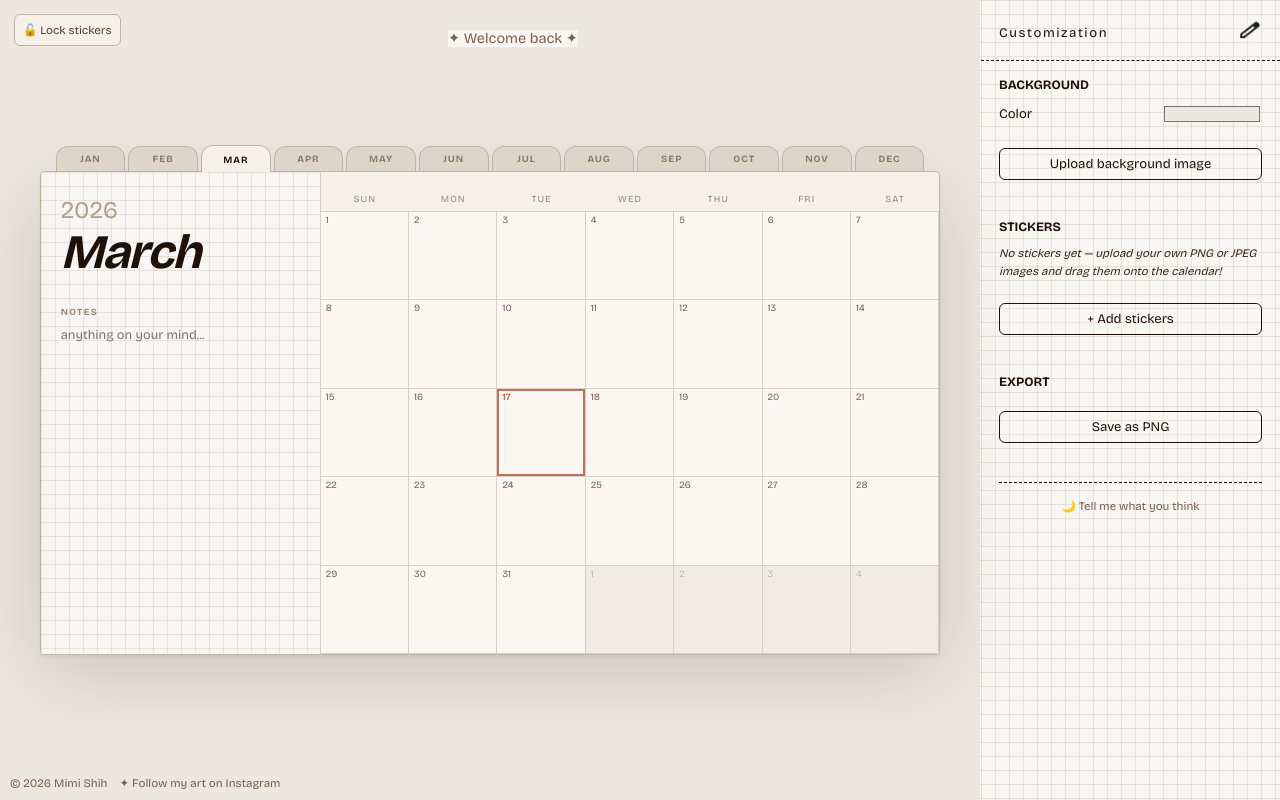
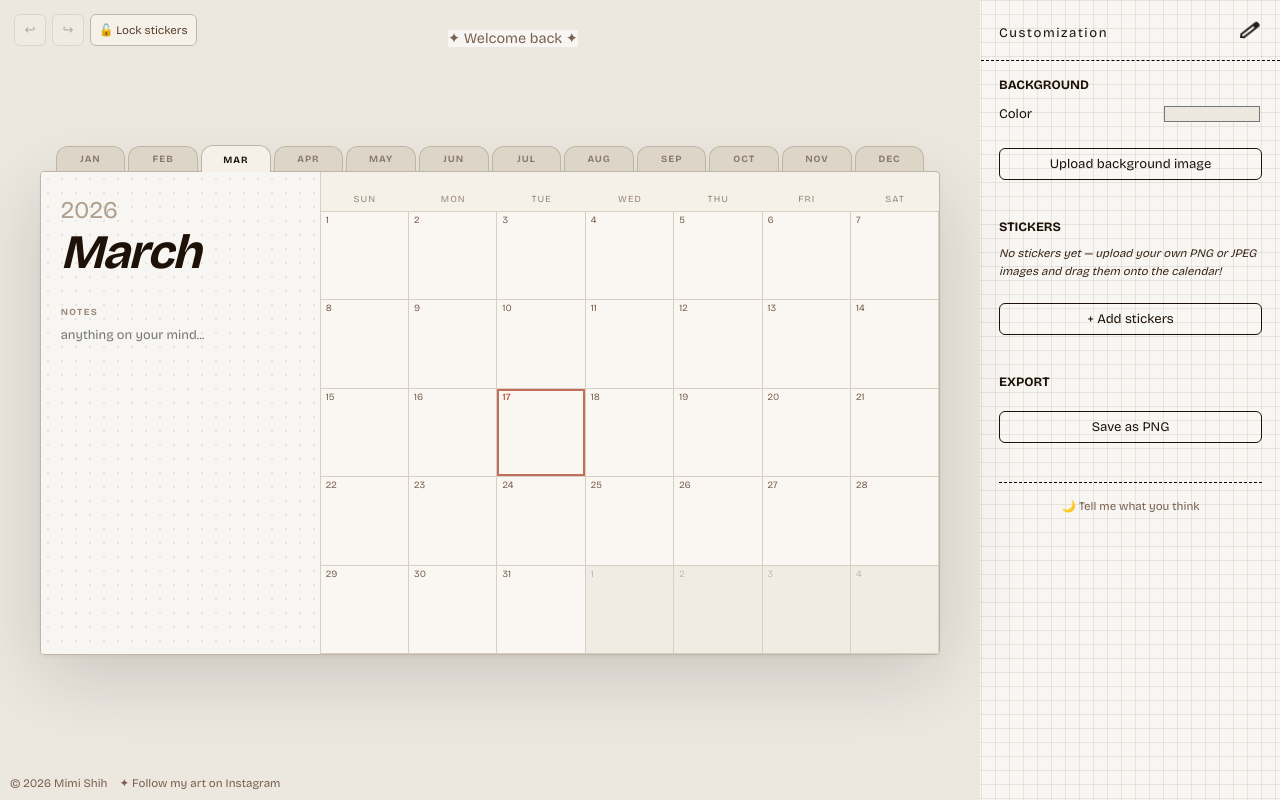
Before and after one commit to mimishih042/bullet-journal, a React (Vite) app: page / in a window 1280 px wide. Built offline with nearby package versions, Linux system fonts and the light colour scheme.

Commit message:
add undo/redo functionality

```diff
--- a/src/App.module.css
+++ b/src/App.module.css
@@ -58,6 +58,33 @@
 .lockBtnOn:hover {
   background: var(--color-ink);
   opacity: 0.85;
+}
+
+/* ── Undo / Redo buttons ─────────────────────────────── */
+.undoBtn {
+  font-family: var(--font-sans);
+  font-size: var(--text-md);
+  width: 32px;
+  height: 32px;
+  border-radius: var(--space-3);
+  border: 1px solid var(--color-border);
+  background: var(--color-surface-card);
+  color: var(--color-ink-secondary);
+  cursor: pointer;
+  transition: background var(--duration-base), opacity var(--duration-base);
+  display: flex;
+  align-items: center;
+  justify-content: center;
+  padding: 0;
+}
+
+.undoBtn:hover:not(:disabled) {
+  background: var(--color-surface-hover);
+}
+
+.undoBtn:disabled {
+  opacity: 0.35;
+  cursor: default;
 }
 
 /* ── Install button ──────────────────────────────────── */
--- a/src/App.tsx
+++ b/src/App.tsx
@@ -1,9 +1,11 @@
-import { useState, useEffect } from 'react';
+import { useState, useEffect, useMemo } from 'react';
 import BackgroundControl from './components/BackgroundControl';
 import MonthTabs from './components/MonthTabs';
 import CalendarCard from './components/CalendarCard';
 import { loadPhoto } from './storage';
 import styles from './App.module.css';
+import { useHistory } from './hooks/useHistory';
+import { HistoryContext } from './context/HistoryContext';
 
 const today = new Date();
 const todayKey = today.toISOString().split('T')[0];
@@ -25,6 +27,33 @@ export default function App() {
   const [panelOpen,      setPanelOpen]      = useState(true);
   const [stickersLocked, setStickersLocked] = useState(false);
   const isNarrow = useIsNarrow();
+  const history = useHistory();
+
+  // Clear history when the user navigates to a different month or year
+  useEffect(() => {
+    history.clear();
+  }, [viewYear, viewMonth, history.clear]); // eslint-disable-line react-hooks/exhaustive-deps
+
+  // Keyboard shortcuts: Cmd/Ctrl+Z = undo, Cmd/Ctrl+Shift+Z or Ctrl+Y = redo
+  useEffect(() => {
+    const handleKey = (e: KeyboardEvent) => {
+      const mod = e.ctrlKey || e.metaKey;
+      if (!mod) return;
+      if (!e.shiftKey && e.key === 'z') { e.preventDefault(); history.undo(); }
+      else if ((e.shiftKey && e.key === 'z') || e.key === 'y') { e.preventDefault(); history.redo(); }
+    };
+    document.addEventListener('keydown', handleKey);
+    return () => document.removeEventListener('keydown', handleKey);
+  }, [history.undo, history.redo]); // eslint-disable-line react-hooks/exhaustive-deps
+
+  const historyValue = useMemo(() => ({
+    push:    history.push,
+    undo:    history.undo,
+    redo:    history.redo,
+    clear:   history.clear,
+    canUndo: history.canUndo,
+    canRedo: history.canRedo,
+  }), [history.push, history.undo, history.redo, history.clear, history.canUndo, history.canRedo]); // eslint-disable-line react-hooks/exhaustive-deps
 
   const [installPrompt, setInstallPrompt] = useState<Event | null>(null);
   const [installed,     setInstalled]     = useState(false);
@@ -71,6 +100,7 @@ export default function App() {
   }
 
   return (
+    <HistoryContext.Provider value={historyValue}>
     <div className={styles.pageRoot}>
       {showNudge && (
         <p className={styles.nudge} data-print-hidden>
@@ -113,6 +143,18 @@ export default function App() {
           </button>
         )}
         <button
+          className={styles.undoBtn}
+          onClick={history.undo}
+          disabled={!history.canUndo}
+          title="Undo (⌘Z)"
+        >↩</button>
+        <button
+          className={styles.undoBtn}
+          onClick={history.redo}
+          disabled={!history.canRedo}
+          title="Redo (⌘⇧Z)"
+        >↪</button>
+        <button
           className={`${styles.lockBtn} ${stickersLocked ? styles.lockBtnOn : ''}`}
           onClick={() => setStickersLocked(l => !l)}
           title={stickersLocked ? 'Unlock stickers' : 'Lock stickers'}
@@ -121,5 +163,6 @@ export default function App() {
         </button>
       </div>
     </div>
+    </HistoryContext.Provider>
   );
 }
--- a/src/components/BackgroundControl.tsx
+++ b/src/components/BackgroundControl.tsx
@@ -1,4 +1,4 @@
-import { useState, useEffect, useRef } from 'react';
+import { useState, useEffect, useRef, useCallback } from 'react';
 import { toPng } from 'html-to-image';
 import { saveSetting, loadSetting, saveStickerItem, loadAllStickers, deleteStickerItem } from '../storage';
 import type { StickerItem } from '../storage';
@@ -6,6 +6,7 @@ import EditIcon from '../assets/edit.svg'
 import ExtractExample from '../assets/extract-example.png';
 import styles from './BackgroundControl.module.css';
 import extractStyles from './ExtractModal.module.css';
+import { useHistoryContext } from '../context/HistoryContext';
 import StickerPeelPreview from './StickerPeelPreview';
 import FeedbackPrompt from './FeedbackPrompt';
 import { extractStickersFromSheet } from '../utils/extractStickers';
@@ -104,11 +105,14 @@ interface Props {
 }
 
 export default function BackgroundControl({ open, onToggle, year, month }: Props) {
+  const history = useHistoryContext();
   const [bgColor, setBgColor] = useState('#ece7df');
   const [stickerPack, setStickerPack] = useState<StickerItem[]>([]);
   const fileInputRef = useRef<HTMLInputElement>(null);
   const stickerInputRef = useRef<HTMLInputElement>(null);
   const touchDragRef = useRef<{ dataURL: string; ghost: HTMLDivElement } | null>(null);
+  const currentBgRef = useRef<{ type: 'color' | 'image'; value: string }>({ type: 'color', value: '#ece7df' });
+  const colorPickerBaseRef = useRef('#ece7df');
   const [extracting, setExtracting] = useState(false);
   // ── Add-stickers modal ─────────────────────────────────────────────────
   const [addModalView, setAddModalView] = useState<'select' | 'extract'>('select');
@@ -124,8 +128,11 @@ export default function BackgroundControl({ open, onToggle, year, month }: Props
         document.body.style.backgroundImage = 'none';
         document.body.style.backgroundColor = value;
         setBgColor(value);
+        currentBgRef.current = { type: 'color', value };
+        colorPickerBaseRef.current = value;
       } else if (type === 'image' && value) {
         document.body.style.background = `url(${value}) center/cover no-repeat fixed`;
+        currentBgRef.current = { type: 'image', value };
       }
     })();
   }, []);
@@ -134,21 +141,40 @@ export default function BackgroundControl({ open, onToggle, year, month }: Props
     loadAllStickers().then(setStickerPack);
   }, []);
 
+  const applyBg = useCallback(async (bg: { type: 'color' | 'image'; value: string }) => {
+    if (bg.type === 'color') {
+      setBgColor(bg.value);
+      document.body.style.backgroundImage = 'none';
+      document.body.style.backgroundColor = bg.value;
+      await saveSetting('bg-type', 'color');
+      await saveSetting('bg-value', bg.value);
+    } else {
+      document.body.style.background = `url(${bg.value}) center/cover no-repeat fixed`;
+      await saveSetting('bg-type', 'image');
+      await saveSetting('bg-value', bg.value);
+    }
+    currentBgRef.current = bg;
+  }, []);
+
   const applyColor = async (color: string) => {
     setBgColor(color);
     document.body.style.backgroundImage = 'none';
     document.body.style.backgroundColor = color;
     await saveSetting('bg-type', 'color');
     await saveSetting('bg-value', color);
+    currentBgRef.current = { type: 'color', value: color };
   };
 
   const applyImageFile = (file: File) => {
+    const prev = { ...currentBgRef.current };
     const reader = new FileReader();
     reader.onload = async e => {
       const url = e.target!.result as string;
-      document.body.style.background = `url(${url}) center/cover no-repeat fixed`;
-      await saveSetting('bg-type', 'image');
-      await saveSetting('bg-value', url);
+      await applyBg({ type: 'image', value: url });
+      history.push({
+        undo: () => applyBg(prev),
+        redo: () => applyBg({ type: 'image', value: url }),
+      });
     };
     reader.readAsDataURL(file);
   };
@@ -568,7 +594,18 @@ export default function BackgroundControl({ open, onToggle, year, month }: Props
               <input
                 type="color"
                 value={bgColor}
+                onFocus={() => { colorPickerBaseRef.current = currentBgRef.current.value; }}
                 onChange={e => applyColor(e.target.value)}
+                onBlur={e => {
+                  const next = e.target.value;
+                  const base = colorPickerBaseRef.current;
+                  if (next !== base) {
+                    history.push({
+                      undo: () => applyBg({ type: 'color', value: base }),
+                      redo: () => applyBg({ type: 'color', value: next }),
+                    });
+                  }
+                }}
               />
             </label>
             <button
--- a/src/components/CalendarCard.tsx
+++ b/src/components/CalendarCard.tsx
@@ -5,6 +5,7 @@ import CalendarGrid from './CalendarGrid';
 import StickerLayer from './StickerLayer';
 import { loadPlacedStickers, savePlacedStickers } from '../storage';
 import type { PlacedSticker } from '../storage';
+import { useHistoryContext } from '../context/HistoryContext';
 
 const DAY_LABELS = ['Sun', 'Mon', 'Tue', 'Wed', 'Thu', 'Fri', 'Sat'];
 
@@ -23,6 +24,7 @@ export default function CalendarCard({ year, month, onPrevYear, onNextYear, stic
   const cardRef = useRef<HTMLDivElement>(null);
   const monthKey = `placed-${year}-${month}`;
   const placedStickersRef = useRef(placedStickers);
+  const history = useHistoryContext();
 
   useLayoutEffect(() => {
     if (!cardRef.current) return;
@@ -74,13 +76,28 @@ export default function CalendarCard({ year, month, onPrevYear, onNextYear, stic
         const updated = [...placedStickersRef.current, newSticker];
         setPlacedStickers(updated);
         savePlacedStickers(monthKey, updated);
+
+        const addedId = newSticker.id;
+        const key = monthKey;
+        history.push({
+          undo: () => setPlacedStickers(curr => {
+            const u = curr.filter(s => s.id !== addedId);
+            savePlacedStickers(key, u);
+            return u;
+          }),
+          redo: () => setPlacedStickers(curr => {
+            const u = [...curr, newSticker];
+            savePlacedStickers(key, u);
+            return u;
+          }),
+        });
       };
       img.src = dataURL;
     };
 
     document.addEventListener('sticker-touch-drop', handleTouchDrop);
     return () => document.removeEventListener('sticker-touch-drop', handleTouchDrop);
-  }, [monthKey]); // monthKey is the only dependency — sticker state is read via ref
+  }, [monthKey]); // history.push is stable (useCallback [])
 
   const handleDragOver = (e: React.DragEvent) => {
     if (e.dataTransfer.types.includes('sticker-data')) {
@@ -90,7 +107,6 @@ export default function CalendarCard({ year, month, onPrevYear, onNextYear, stic
   };
 
   const handleDragLeave = (e: React.DragEvent) => {
-    // only clear if leaving the card entirely
     if (!cardRef.current?.contains(e.relatedTarget as Node)) {
       setStickerDragOver(false);
     }
@@ -110,13 +126,13 @@ export default function CalendarCard({ year, month, onPrevYear, onNextYear, stic
     const pixelX = e.clientX - rect.left;
     const pixelY = e.clientY - rect.top;
 
-    // Read natural dimensions so non-square stickers aren't forced into a square box
     const img = new Image();
     img.onload = () => {
-      const fracW  = 80 / rect.width;
-      const fracH  = fracW * (img.naturalHeight / img.naturalWidth);
+      const fracW    = 80 / rect.width;
+      const fracH    = fracW * (img.naturalHeight / img.naturalWidth);
       const halfPixH = (fracH * rect.width) / 2;
 
+      // Capture prev state inside onload via ref (avoids stale closure on async boundary)
       const newSticker: PlacedSticker = {
         id: crypto.randomUUID(),
         stickerDataURL: dataURL,
@@ -125,32 +141,95 @@ export default function CalendarCard({ year, month, onPrevYear, onNextYear, stic
         width:  fracW,
         height: fracH,
         rotation: 0,
-        zIndex: nextZIndex(placedStickers),
+        zIndex: nextZIndex(placedStickersRef.current),
       };
 
-      const updated = [...placedStickers, newSticker];
+      const updated = [...placedStickersRef.current, newSticker];
       setPlacedStickers(updated);
       savePlacedStickers(monthKey, updated);
+
+      const addedId = newSticker.id;
+      const key = monthKey;
+      history.push({
+        undo: () => setPlacedStickers(curr => {
+          const u = curr.filter(s => s.id !== addedId);
+          savePlacedStickers(key, u);
+          return u;
+        }),
+        redo: () => setPlacedStickers(curr => {
+          const u = [...curr, newSticker];
+          savePlacedStickers(key, u);
+          return u;
+        }),
+      });
     };
     img.src = dataURL;
   };
 
   const handleStickerMove = (id: string, x: number, y: number) => {
+    const prev = placedStickers.find(s => s.id === id);
+    const prevX = prev?.x ?? x, prevY = prev?.y ?? y;
+    const key = monthKey;
     const updated = placedStickers.map(s => s.id === id ? { ...s, x, y } : s);
     setPlacedStickers(updated);
     savePlacedStickers(monthKey, updated);
+    history.push({
+      undo: () => setPlacedStickers(curr => {
+        const u = curr.map(s => s.id === id ? { ...s, x: prevX, y: prevY } : s);
+        savePlacedStickers(key, u);
+        return u;
+      }),
+      redo: () => setPlacedStickers(curr => {
+        const u = curr.map(s => s.id === id ? { ...s, x, y } : s);
+        savePlacedStickers(key, u);
+        return u;
+      }),
+    });
   };
 
   const handleStickerDelete = (id: string) => {
+    const deleted = placedStickers.find(s => s.id === id);
+    if (!deleted) return;
+    const key = monthKey;
     const updated = placedStickers.filter(s => s.id !== id);
     setPlacedStickers(updated);
     savePlacedStickers(monthKey, updated);
+    history.push({
+      undo: () => setPlacedStickers(curr => {
+        const u = [...curr, deleted];
+        savePlacedStickers(key, u);
+        return u;
+      }),
+      redo: () => setPlacedStickers(curr => {
+        const u = curr.filter(s => s.id !== id);
+        savePlacedStickers(key, u);
+        return u;
+      }),
+    });
   };
 
   const handleStickerUpdate = (id: string, patch: Partial<PlacedSticker>) => {
+    const prev = placedStickers.find(s => s.id === id);
+    if (!prev) return;
+    const prevPatch = Object.fromEntries(
+      Object.keys(patch).map(k => [k, (prev as unknown as Record<string, unknown>)[k]])
+    ) as Partial<PlacedSticker>;
+    const key = monthKey;
     const updated = placedStickers.map(s => s.id === id ? { ...s, ...patch } : s);
     setPlacedStickers(updated);
     savePlacedStickers(monthKey, updated);
+    history.push({
+      undo: () => setPlacedStickers(curr => {
+        const u = curr.map(s => s.id === id ? { ...s, ...prevPatch } : s);
+        savePlacedStickers(key, u);
+        return u;
+      }),
+      redo: () => setPlacedStickers(curr => {
+        const u = curr.map(s => s.id === id ? { ...s, ...patch } : s);
+        savePlacedStickers(key, u);
+        return u;
+      }),
+    });
   };
 
   const handleBringToFront = (id: string) => {
@@ -160,6 +239,8 @@ export default function CalendarCard({ year, month, onPrevYear, onNextYear, stic
       savePlacedStickers(monthKey, updated);
       return updated;
     });
+    // Intentionally not recorded in history — z-index reordering is a UX convenience,
+    // not a meaningful state change the user would want to undo.
   };
 
   return (
--- a/src/components/CalendarCell.tsx
+++ b/src/components/CalendarCell.tsx
@@ -3,6 +3,7 @@ import { heicTo, isHeic } from 'heic-to';
 import styles from './CalendarCell.module.css';
 import { savePhoto, loadPhoto, deletePhoto } from '../storage';
 import CropModal from './CropModal';
+import { useHistoryContext } from '../context/HistoryContext';
 
 interface Props {
   day: number;
@@ -12,6 +13,7 @@ interface Props {
 }
 
 export default function CalendarCell({ day, dateKey, isOtherMonth, isToday }: Props) {
+  const history = useHistoryContext();
   const [photoURL,   setPhotoURL]   = useState<string | null>(null);
   const [isDragOver, setIsDragOver] = useState(false);
   // null = closed, 'loading' = open + converting, string = open + ready
@@ -58,10 +60,23 @@ export default function CalendarCell({ day, dateKey, isOtherMonth, isToday }: Pr
 
   const handleCropConfirm = async (croppedDataURL: string) => {
     if (!dateKey) return;
+    const prev = photoURL;
+    const key  = dateKey;
     setPendingImage(null);
     setPhotoURL(croppedDataURL);
     await savePhoto(dateKey, croppedDataURL);
     if (isToday) window.dispatchEvent(new CustomEvent('today-photo-saved'));
+    history.push({
+      undo: async () => {
+        if (prev) { setPhotoURL(prev);  await savePhoto(key, prev); }
+        else      { setPhotoURL(null);  await deletePhoto(key); }
+        // Note: today-photo-saved is intentionally NOT re-dispatched on undo
+      },
+      redo: async () => {
+        setPhotoURL(croppedDataURL);
+        await savePhoto(key, croppedDataURL);
+      },
+    });
   };
 
   const handleCropCancel = () => {
@@ -70,9 +85,15 @@ export default function CalendarCell({ day, dateKey, isOtherMonth, isToday }: Pr
 
   const handleRemovePhoto = async (e: React.MouseEvent) => {
     e.stopPropagation();
-    if (!dateKey) return;
+    if (!dateKey || !photoURL) return;
+    const prev = photoURL;
+    const key  = dateKey;
     setPhotoURL(null);
     await deletePhoto(dateKey);
+    history.push({
+      undo: async () => { setPhotoURL(prev);  await savePhoto(key, prev); },
+      redo: async () => { setPhotoURL(null);  await deletePhoto(key); },
+    });
   };
 
   const handleCellClick = () => {
--- a/src/components/LeftPanel.module.css
+++ b/src/components/LeftPanel.module.css
@@ -8,7 +8,7 @@
   gap: var(--space-8);
   overflow-y: auto;
   background-color: var(--color-surface-paper);
-  background-image: var(--bg-grid);
+  background-image: var(--bg-dots);
   background-size: var(--bg-grid-size);
 }
 
--- a/src/components/StickerLayer.tsx
+++ b/src/components/StickerLayer.tsx
@@ -89,8 +89,9 @@ function PlacedStickerItem({ sticker, cardWidth, cardHeight, onMove, onDelete, o
       setPos({ x: sticker.x * cardWidth, y: sticker.y * cardHeight });
       setStickerW(sticker.width  * cardWidth);
       setStickerH(sticker.height * cardWidth);
+      setRotation(sticker.rotation ?? 0);
     }
-  }, [cardWidth, cardHeight, sticker.x, sticker.y, sticker.width, sticker.height]);
+  }, [cardWidth, cardHeight, sticker.x, sticker.y, sticker.width, sticker.height, sticker.rotation]);
 
   // Deselect when tapping/clicking outside this sticker.
   // Capture phase ensures child stopPropagation doesn't prevent it.
--- /dev/null
+++ b/src/context/HistoryContext.tsx
@@ -0,0 +1,19 @@
+import { createContext, useContext } from 'react';
+import type { HistoryEntry } from '../hooks/useHistory';
+
+export interface HistoryContextValue {
+  push:    (entry: HistoryEntry) => void;
+  undo:    () => void;
+  redo:    () => void;
+  clear:   () => void;
+  canUndo: boolean;
+  canRedo: boolean;
+}
+
+export const HistoryContext = createContext<HistoryContextValue | null>(null);
+
+export function useHistoryContext(): HistoryContextValue {
+  const ctx = useContext(HistoryContext);
+  if (!ctx) throw new Error('useHistoryContext must be used inside HistoryContext.Provider');
+  return ctx;
+}
--- /dev/null
+++ b/src/hooks/useHistory.ts
@@ -0,0 +1,53 @@
+import { useRef, useState, useCallback } from 'react';
+
+export interface HistoryEntry {
+  undo: () => void;
+  redo: () => void;
+}
+
+const MAX_HISTORY = 30;
+
+export function useHistory() {
+  const undoStack = useRef<HistoryEntry[]>([]);
+  const redoStack = useRef<HistoryEntry[]>([]);
+  const [, rerender] = useState(0);
+  const tick = useCallback(() => rerender(n => n + 1), []);
+
+  const push = useCallback((entry: HistoryEntry) => {
+    if (undoStack.current.length >= MAX_HISTORY) undoStack.current.shift();
+    undoStack.current.push(entry);
+    redoStack.current = [];
+    tick();
+  }, [tick]);
+
+  const undo = useCallback(() => {
+    const entry = undoStack.current.pop();
+    if (!entry) return;
+    entry.undo();
+    redoStack.current.push(entry);
+    tick();
+  }, [tick]);
+
+  const redo = useCallback(() => {
+    const entry = redoStack.current.pop();
+    if (!entry) return;
+    entry.redo();
+    undoStack.current.push(entry);
+    tick();
+  }, [tick]);
+
+  const clear = useCallback(() => {
+    undoStack.current = [];
+    redoStack.current = [];
+    tick();
+  }, [tick]);
+
+  return {
+    push,
+    undo,
+    redo,
+    clear,
+    canUndo: undoStack.current.length > 0,
+    canRedo: redoStack.current.length > 0,
+  };
+}
--- a/src/tokens.css
+++ b/src/tokens.css
@@ -49,6 +49,7 @@
     linear-gradient(var(--color-grid-line) 1px, transparent 1px),
     linear-gradient(90deg, var(--color-grid-line) 1px, transparent 1px);
   --bg-grid-size:         14px 14px;
+  --bg-dots: radial-gradient(circle, var(--color-grid-line) 1px, transparent 1px);
 
   /* ─── Spacing ────────────────────────────────────── */
   --space-1:   3px;
```
